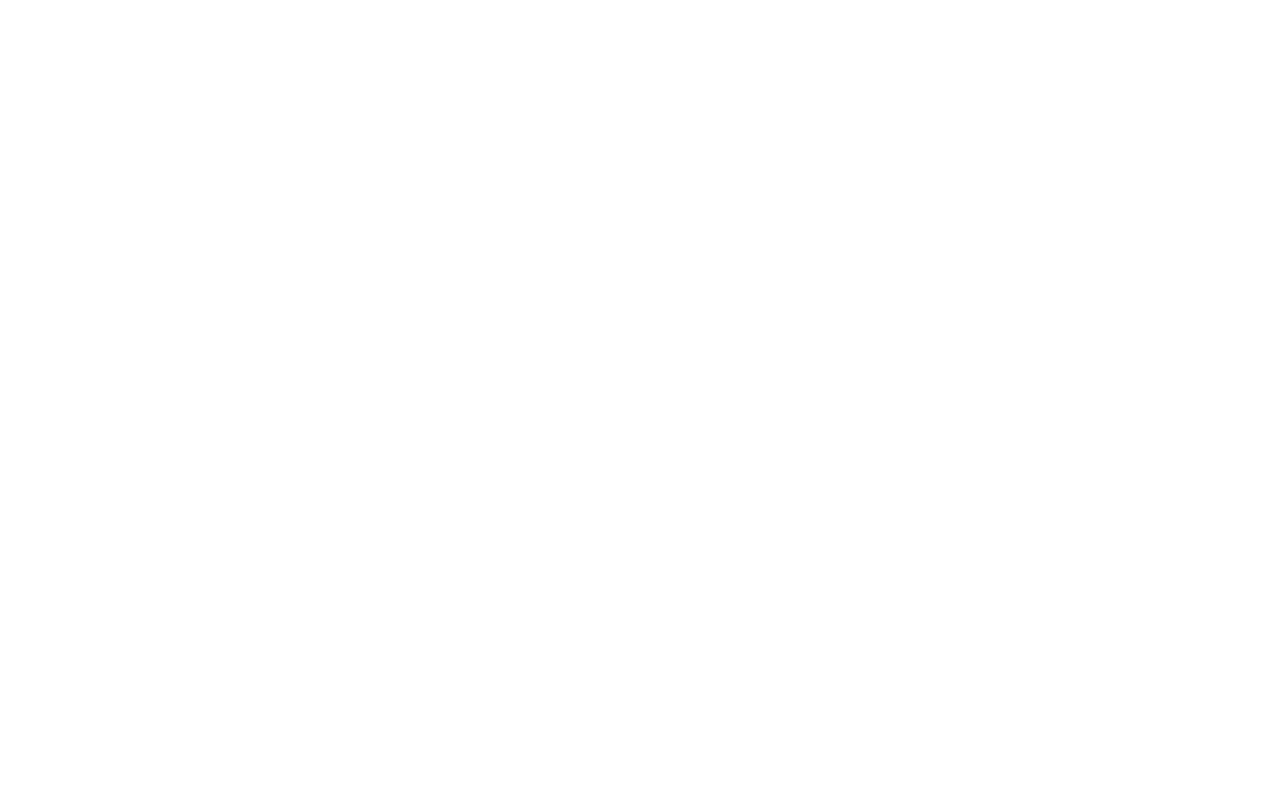
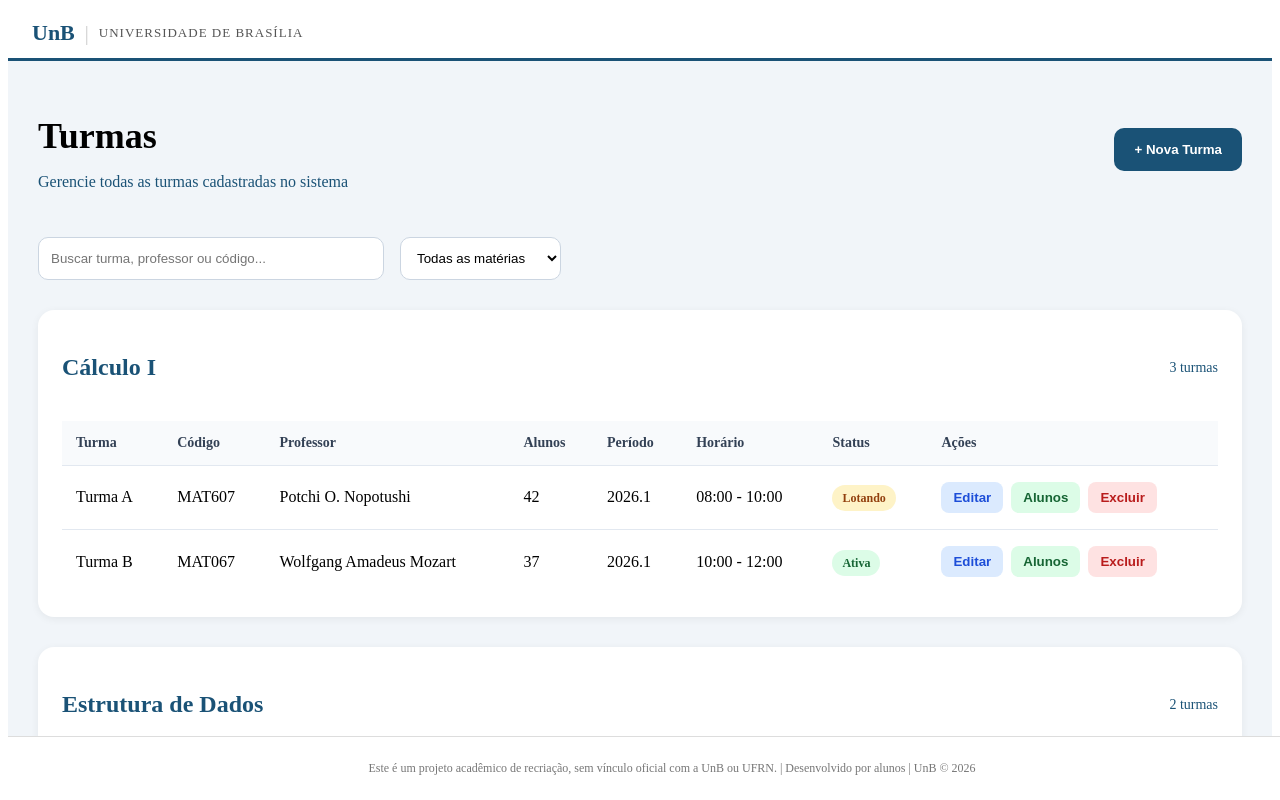
Before and after one commit to unb-tp2-daniel/trabalhofinal-angrybirdspace24-2, a Nuxt app in the folder frontend/: page /coordenador/turmas in a window 1280 px wide. Before the commit this address had no page. Shown: the top 800 px of the page. Built offline with nearby package versions, Linux system fonts and the light colour scheme.

Commit message:
feat: adiciona tela de turmas

```diff
--- a/frontend/app/pages/servidor/index.vue
+++ b/frontend/app/pages/coordenador/index.vue
@@ -4,32 +4,31 @@
         <aside class="sidebar">
             <h2>Sistema</h2>
 
-            <button>Matérias</button>
-            <button>Nova Matéria</button>
-            <button>Matrículas</button>
-            <button>Relatórios</button>
-            <button>Configurações</button>
+            <button @click="turmas">Turmas</button>
+            <button @click="matriculas">Matrículas</button>
+            <button @click="alerta()">Relatórios</button>
+            <button @click="alerta()">Regras</button>
         </aside>
 
         <main class="content">
             <header class="topbar">
-            <h1>Bem-vindo, Servidor</h1>
+            <h1>Bem-vindo, Coordenador</h1>
             </header>
 
             <section class="cards">
 
             <div class="card">
-                <h3>124</h3>
-                <p>Matérias</p>
+                <h3>167 </h3>
+                <p>Turmas</p>
             </div>
 
             <div class="card">
-                <h3>2430</h3>
+                <h3>2467</h3>
                 <p>Matrículas</p>
             </div>
 
             <div class="card">
-                <h3>18</h3>
+                <h3>67</h3>
                 <p>Solicitações</p>
             </div>
 
@@ -40,7 +39,7 @@
 
             <ul>
                 <li>Matéria "Cálculo I" atualizada</li>
-                <li>15 novas matrículas</li>
+                <li>67 novas matrículas</li>
                 <li>Nova disciplina criada</li>
             </ul>
             </section>
@@ -48,6 +47,18 @@
     </div>
     <Footer/>
 </template>
+
+<script setup>
+    function turmas() {
+    navigateTo('/coordenador/turmas')
+    }
+    function matriculas() {
+    navigateTo('/coordenador/matriculas')
+    }
+    function alerta(){
+        alert("🤸\n\n\n\n\n\n\n\nNão tem nada aqui 🦽🏌️")
+    }
+</script>
 
 <style scoped>
     .dashboard{
--- /dev/null
+++ b/frontend/app/pages/coordenador/matriculas.vue
@@ -0,0 +1,9 @@
+<template>
+    <Header />
+
+    <Footer />
+</template>
+
+<style scoped>
+
+</style>
--- /dev/null
+++ b/frontend/app/pages/coordenador/turmas.vue
@@ -0,0 +1,311 @@
+<template>
+    <Header />
+    <div class="page">
+        <div class="top-section">
+            <div>
+                <h1>Turmas</h1>
+                <p>Gerencie todas as turmas cadastradas no sistema</p>
+            </div>
+
+            <button class="new-class-btn">
+                + Nova Turma
+            </button>
+        </div>
+
+        <div class="filters">
+            <input type="text" placeholder="Buscar turma, professor ou código..."/>
+            <select>
+                <option>Todas as matérias</option>
+                <option>Cálculo I</option>
+                <option>Estrutura de Dados</option>
+                <option>Banco de Dados</option>
+            </select>
+        </div>
+
+        <section class="subject-section">
+            <div class="subject-header">
+                <h2>Cálculo I</h2>
+                <span>3 turmas</span>
+            </div>
+
+            <table class="classes-table">
+                <thead>
+                    <tr>
+                        <th>Turma</th>
+                        <th>Código</th>
+                        <th>Professor</th>
+                        <th>Alunos</th>
+                        <th>Período</th>
+                        <th>Horário</th>
+                        <th>Status</th>
+                        <th>Ações</th>
+                    </tr>
+                </thead>
+
+                <tbody>
+                    <tr>
+                        <td>Turma A</td>
+                        <td>MAT607</td>
+                        <td>Potchi O. Nopotushi</td>
+                        <td>42</td>
+                        <td>2026.1</td>
+                        <td>08:00 - 10:00</td>
+                        <td>
+                            <span class="status warning">
+                                Lotando
+                            </span>
+                        </td>
+
+                        <td class="actions">
+                            <button class="edit">
+                                Editar
+                            </button>
+                            <button class="students">
+                                Alunos
+                            </button>
+                            <button class="delete">
+                                Excluir
+                            </button>
+                        </td>
+                    </tr>
+
+                    <tr>
+                        <td>Turma B</td>
+                        <td>MAT067</td>
+                        <td>Wolfgang Amadeus Mozart</td>
+                        <td>37</td>
+                        <td>2026.1</td>
+                        <td>10:00 - 12:00</td>
+
+                        <td>
+                            <span class="status active">
+                                Ativa
+                            </span>
+                        </td>
+
+                        <td class="actions">
+                            <button class="edit">
+                                Editar
+                            </button>
+                            <button class="students">
+                                Alunos
+                            </button>
+                            <button class="delete">
+                                Excluir
+                            </button>
+                        </td>
+                    </tr>
+                </tbody>
+            </table>
+        </section>
+
+        <section class="subject-section">
+            <div class="subject-header">
+                <h2>Estrutura de Dados</h2>
+                <span>2 turmas</span>
+            </div>
+
+            <table class="classes-table">
+                <thead>
+                    <tr>
+                        <th>Turma</th>
+                        <th>Código</th>
+                        <th>Professor</th>
+                        <th>Alunos</th>
+                        <th>Período</th>
+                        <th>Horário</th>
+                        <th>Status</th>
+                        <th>Ações</th>
+                    </tr>
+                </thead>
+
+                <tbody>
+                    <tr>
+                        <td>Turma A</td>
+                        <td>CIC167</td>
+                        <td>Frisquila</td>
+                        <td>50</td>
+                        <td>2026.1</td>
+                        <td>14:00 - 16:00</td>
+
+                        <td>
+                            <span class="status full">
+                                Lotada
+                            </span>
+                        </td>
+
+                        <td class="actions">
+                            <button class="edit">
+                                Editar
+                            </button>
+
+                            <button class="students">
+                                Alunos
+                            </button>
+
+                            <button class="delete">
+                                Excluir
+                            </button>
+                        </td>
+                    </tr>
+                </tbody>
+            </table>
+        </section>
+    </div>
+    <Footer />
+</template>
+
+<style scoped>
+
+.page{
+    padding:30px;
+    background:#f1f5f9;
+    min-height:100vh;
+}
+
+.top-section{
+    display:flex;
+    justify-content:space-between;
+    align-items:center;
+    margin-bottom:30px;
+}
+
+.top-section h1{
+    font-size:36px;
+    margin-bottom:6px;
+}
+
+.top-section p{
+    color:#1a5276;
+}
+
+.new-class-btn{
+    background:#1a5276;
+    color:white;
+    border:none;
+    padding:14px 20px;
+    border-radius:10px;
+    cursor:pointer;
+    font-weight:700;
+    transition:0.2s;
+}
+
+.new-class-btn:hover{
+    opacity:0.9;
+}
+
+.filters{
+    display:flex;
+    gap:16px;
+    margin-bottom:30px;
+}
+
+.filters input,
+.filters select{
+    padding:12px;
+    border-radius:10px;
+    border:1px solid #cbd5e1;
+    background:white;
+}
+
+.filters input{
+    width:320px;
+}
+
+.subject-section{
+    background:white;
+    border-radius:16px;
+    padding:24px;
+    margin-bottom:30px;
+    box-shadow:0 2px 8px rgba(0,0,0,0.06);
+}
+
+.subject-header{
+    display:flex;
+    justify-content:space-between;
+    align-items:center;
+    margin-bottom:20px;
+}
+
+.subject-header h2{
+    color:#1a5276;
+}
+
+.subject-header span{
+    color:#1a5276;
+    font-size:14px;
+}
+
+.classes-table{
+    width:100%;
+    border-collapse:collapse;
+}
+
+.classes-table th{
+    background:#f8fafc;
+    padding:14px;
+    text-align:left;
+    color:#334155;
+    font-size:14px;
+}
+
+.classes-table td{
+    padding:16px 14px;
+    border-top:1px solid #e2e8f0;
+}
+
+.classes-table tr:hover{
+    background:#f8fafc;
+}
+
+.actions{
+    display:flex;
+    gap:8px;
+}
+
+.actions button{
+    border:none;
+    padding:8px 12px;
+    border-radius:8px;
+    cursor:pointer;
+    font-weight:600;
+}
+
+.edit{
+    background:#dbeafe;
+    color:#1d4ed8;
+}
+
+.students{
+    background:#dcfce7;
+    color:#166534;
+}
+
+.delete{
+    background:#fee2e2;
+    color:#b91c1c;
+}
+
+.status{
+    padding:6px 10px;
+    border-radius:999px;
+    font-size:12px;
+    font-weight:700;
+}
+
+.active{
+    background:#dcfce7;
+    color:#166534;
+}
+
+.warning{
+    background:#fef3c7;
+    color:#92400e;
+}
+
+.full{
+    background:#fee2e2;
+    color:#991b1b;
+}
+
+</style>
```
Also changed, not shown: frontend/app/pages/coordenador/gestao.vue (renamed from frontend/app/pages/servidor/gestao.vue), 1 other file (tests, documents, lock files or other folders).
